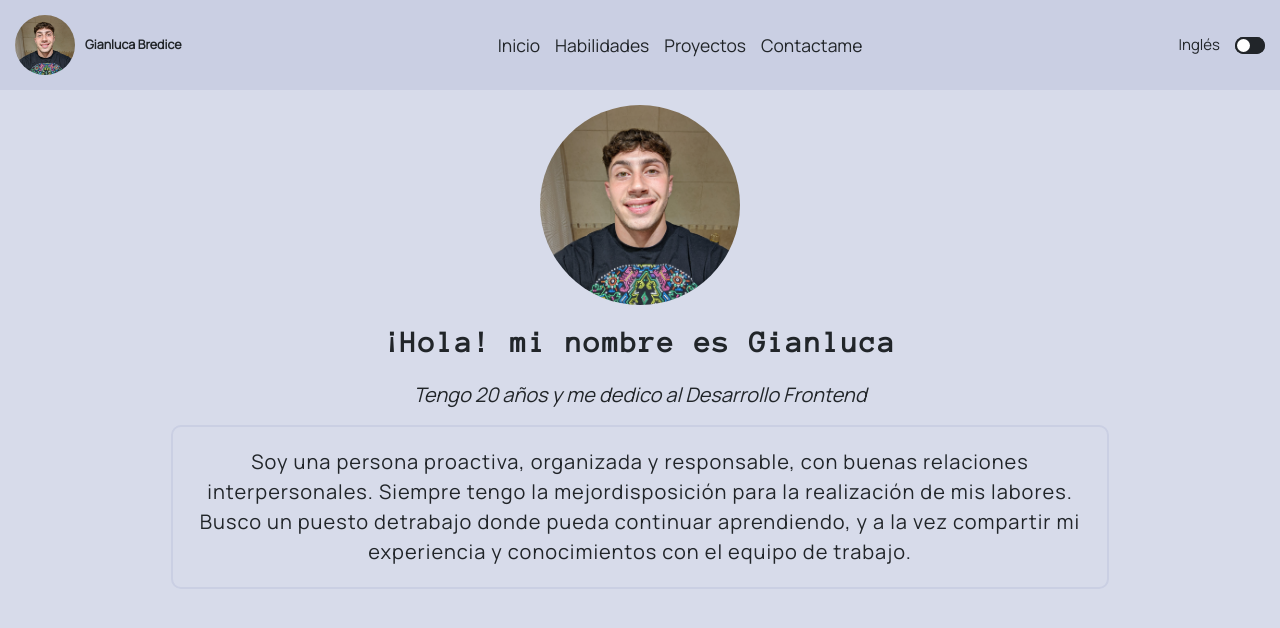
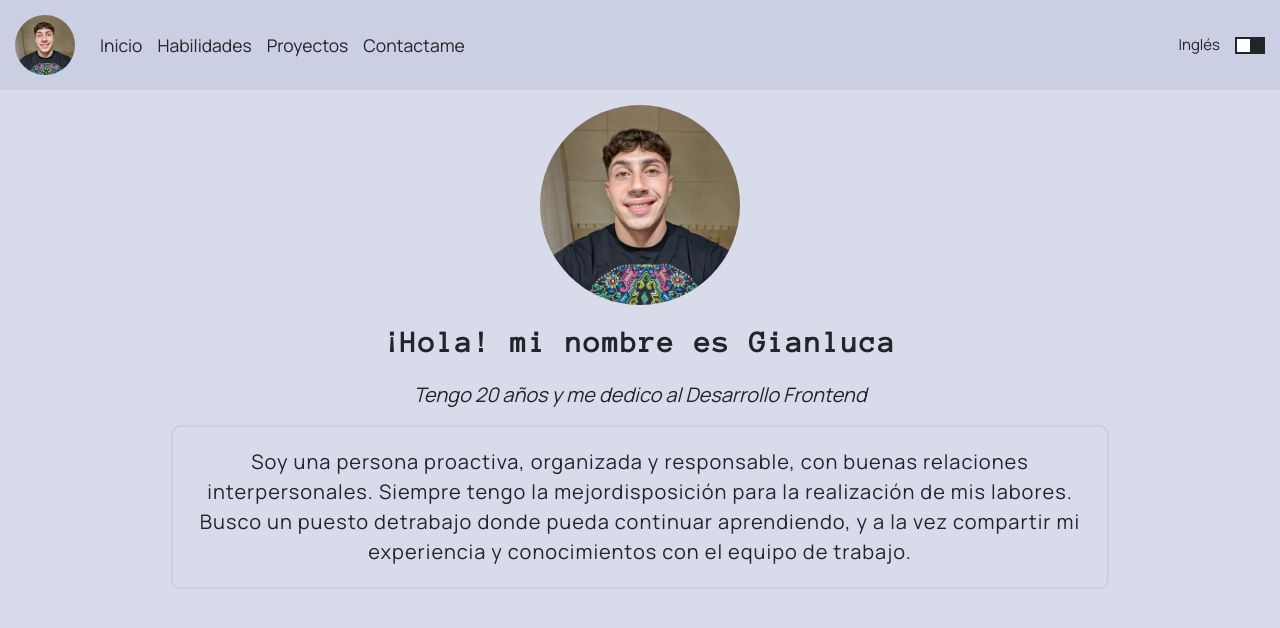
Before and after one commit to bredigian/my_portfolio, a React (Create React App) app: page / in a window 1280 px wide. Shown: the top 628 px of the page. Built offline with nearby package versions, Linux system fonts and the light colour scheme.

Commit message:
changes on navigator, rounded false on language switch

```diff
--- a/src/components/navigator/_styles.scss
+++ b/src/components/navigator/_styles.scss
@@ -53,11 +53,10 @@
       justify-content: center !important;
       gap: 1rem;
       &__title {
-        font-size: 1.25rem;
+        display: none !important;
       }
     }
     &-navbar {
-      flex-grow: 1;
       align-self: center !important;
       &__nav {
         justify-content: center !important;
@@ -75,7 +74,7 @@
       }
     }
     &-config {
-      flex-grow: 0;
+      justify-content: end !important;
     }
   }
   .hidden {
--- a/src/components/navigator/index.js
+++ b/src/components/navigator/index.js
@@ -48,7 +48,7 @@ const Navigator = ({ isOpen, handleLanguage, handleIsOpen, language }) => {
           <p className="navigator-config__language-value m-0">
             {language === "Español" ? "Inglés" : "English"}
           </p>
-          <Switch rounded={true} handleChecked={handleLanguage} />
+          <Switch rounded={false} handleChecked={handleLanguage} />
         </div>
       </div>
     </div>
--- a/src/components/projects-item/_styles.scss
+++ b/src/components/projects-item/_styles.scss
@@ -12,6 +12,7 @@
       }
       &-description {
         width: 100%;
+        height: 100%;
         &__main {
           width: 100%;
           &-title {
--- a/src/components/projects-item/index.js
+++ b/src/components/projects-item/index.js
@@ -42,6 +42,8 @@ const ProjectsItem = ({ project, language }) => {
         <a
           className="projects-container__item-description-link"
           href={project.link}
+          target="_blank"
+          rel="noreferrer"
         >
           {language === "Español" ? "Link al proyecto" : "Link to project"}
         </a>
--- a/src/components/skills-item/_styles.scss
+++ b/src/components/skills-item/_styles.scss
@@ -18,12 +18,12 @@
 @media (min-width: 768px) {
   .skills {
     &-container {
+      align-items: center;
       &__item {
-        justify-content: space-around !important;
+        width: 75% !important;
+        justify-content: space-between !important;
         &-name {
           font-size: 2rem;
-          width: 18rem;
-          text-align: center;
         }
         &-icon {
           font-size: 5rem;
```
